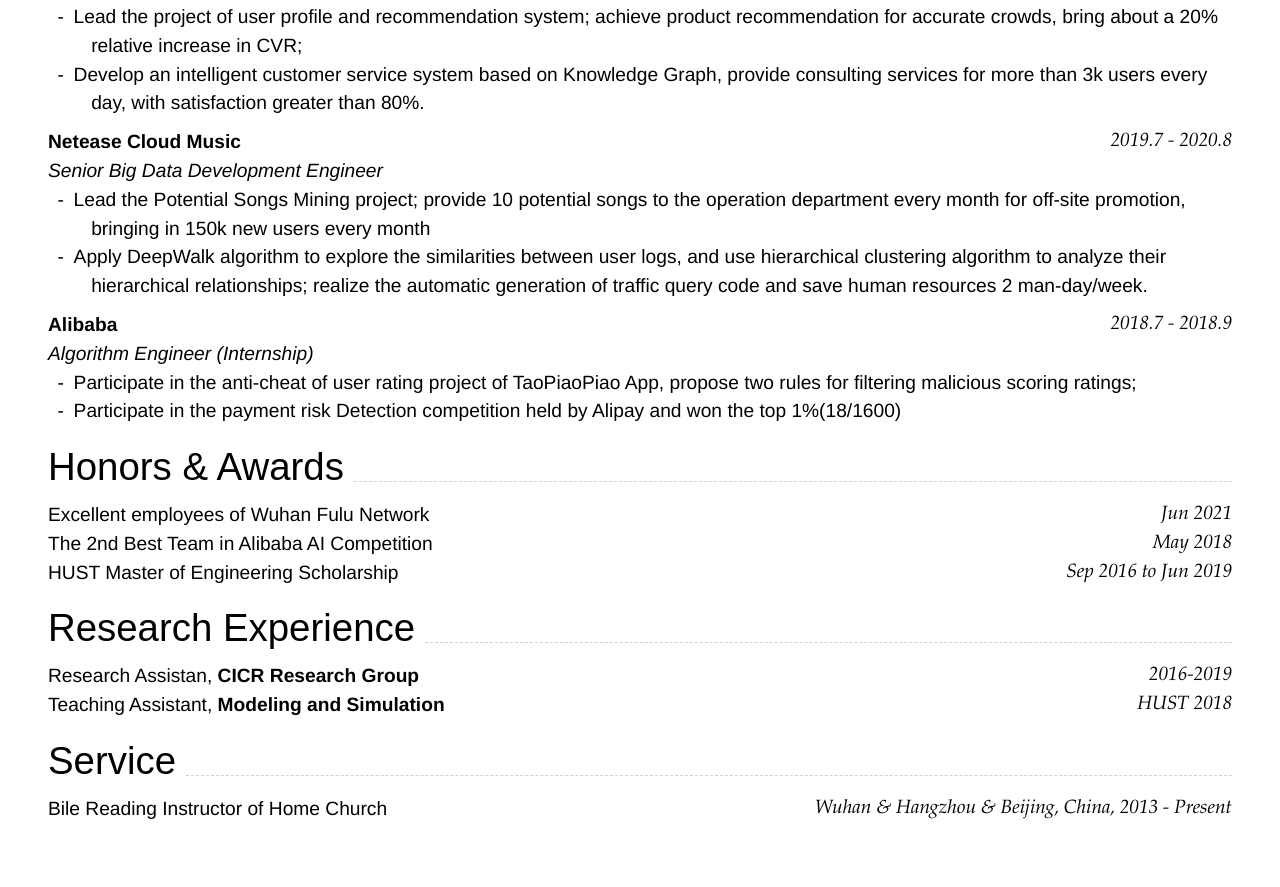
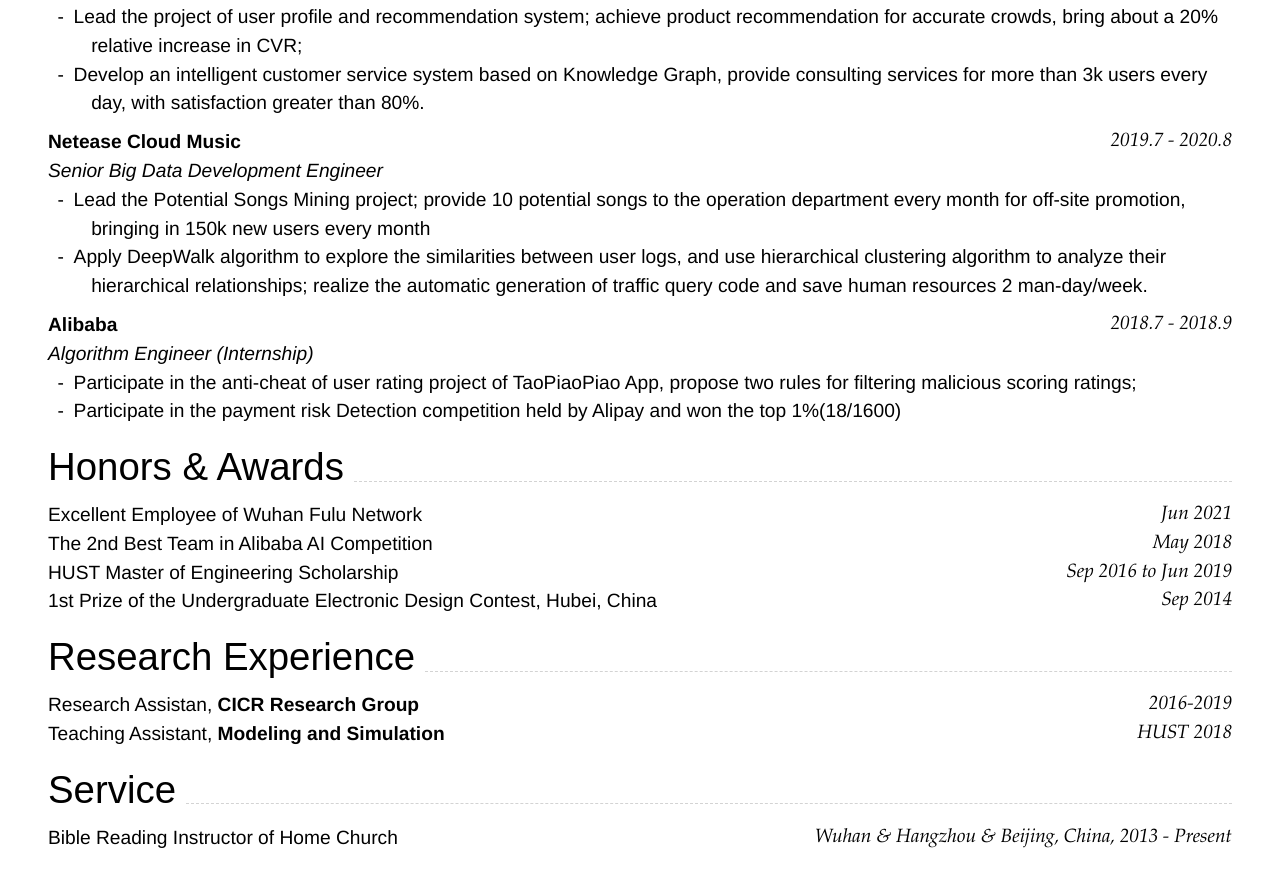
Before and after one commit to Zhuifeng414/wanglei.github.io, a Jekyll site: the page built from index.md, in a window 1280 px wide and 900 px high, scrolled down 1175 px. Shown: the top 887 px of the window. Built offline with Jekyll 4.4.1, drawn with Linux system fonts in a browser that asks for light colours; nearby versions of some CDN libraries.

Commit message:
Update index.md

```diff
--- a/index.md
+++ b/index.md
@@ -83,9 +83,10 @@
 
 ## Honors & Awards
 
-Excellent employees of Wuhan Fulu Network `Jun 2021` <br>
+Excellent Employee of Wuhan Fulu Network `Jun 2021` <br>
 The 2nd Best Team in Alibaba AI Competition `May 2018` <br>
 HUST Master of Engineering Scholarship `Sep 2016 to Jun 2019` <br>
+1st Prize of the Undergraduate Electronic Design Contest, Hubei, China `Sep 2014` <br>
 
 ## Research Experience
 
@@ -96,7 +97,7 @@
 
 ## Service
 
-Bile Reading Instructor of Home Church `Wuhan & Hangzhou & Beijing, China, 2013 - Present` <br>
+Bible Reading Instructor of Home Church `Wuhan & Hangzhou & Beijing, China, 2013 - Present` <br>
 
 <!-- ### Footer
 
```
